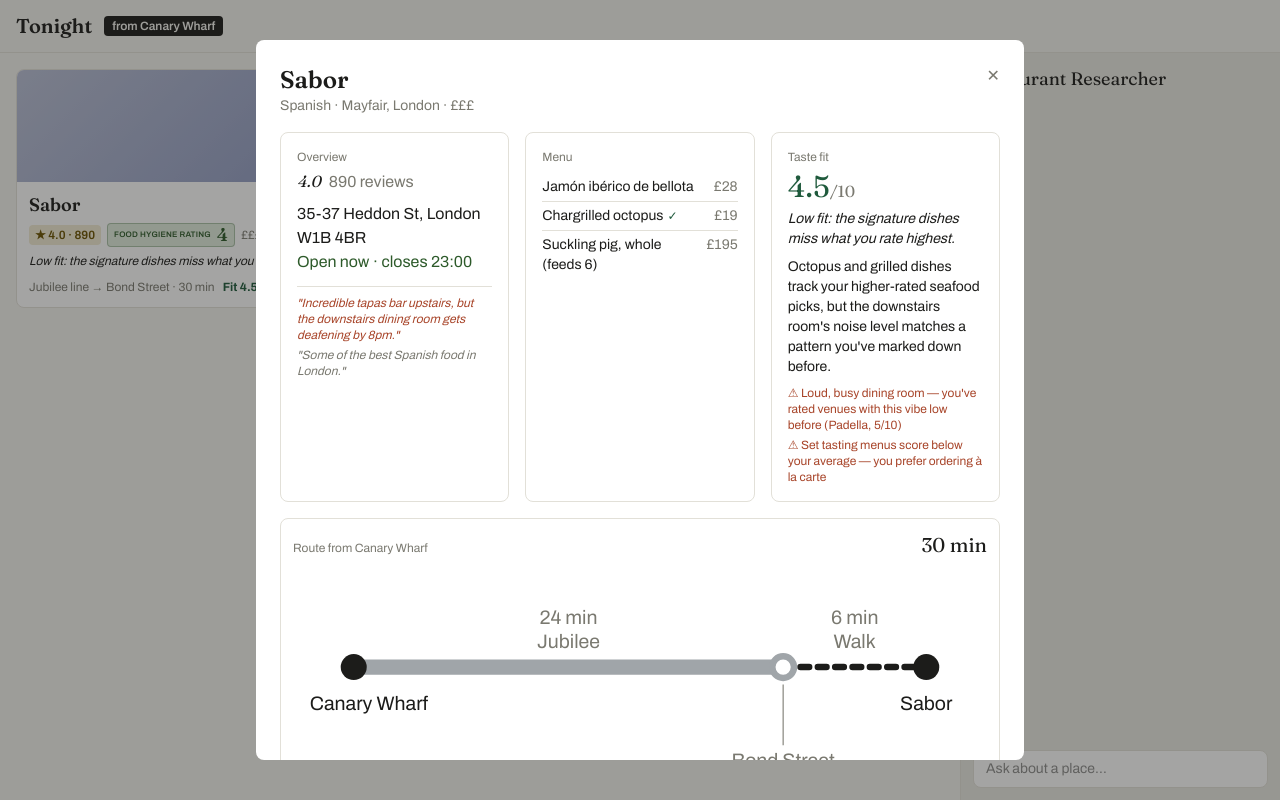
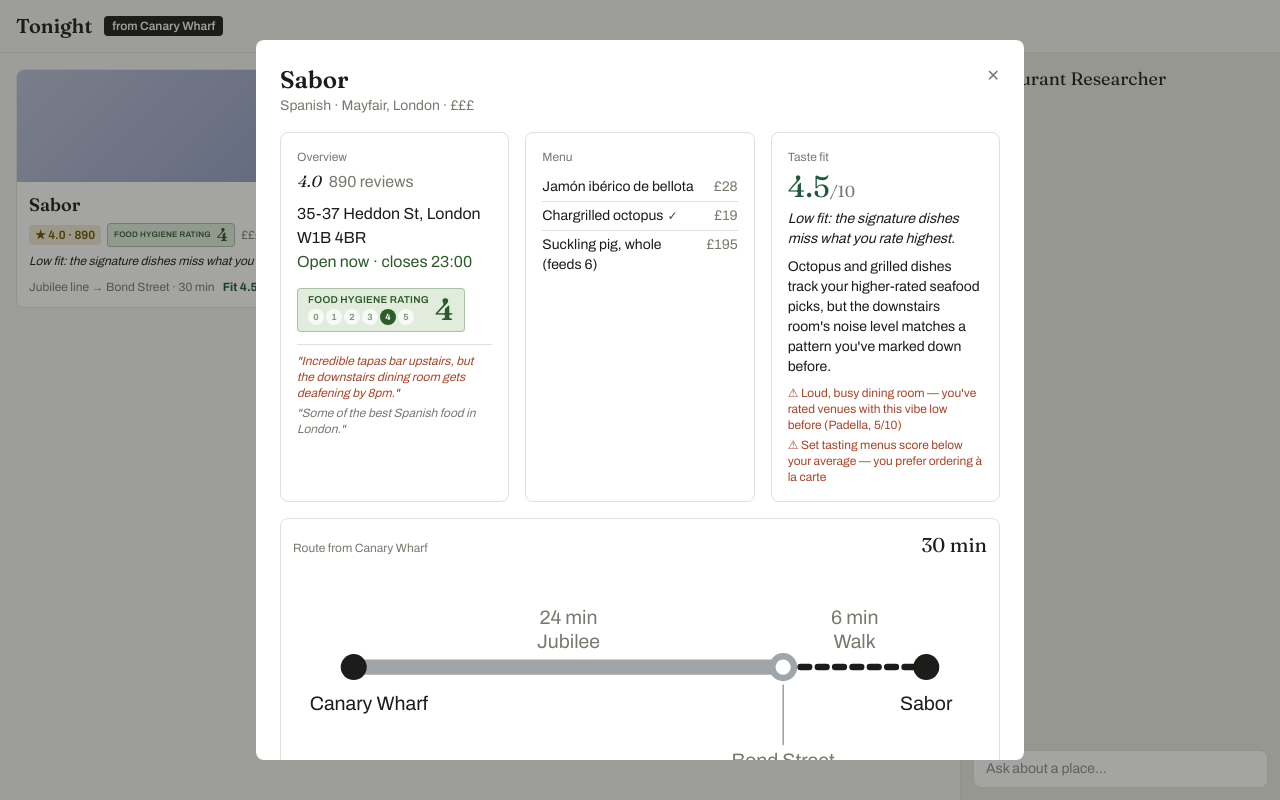
Before and after one commit to Fredheda/restaurant-researcher-app, a Next.js app in the folder frontend/: page / in a window 1280 px wide. Both pictures are taken after a click on the button 244 px from the left and 244 px from the top of the page. Built offline with nearby package versions, Linux system fonts and the light colour scheme.

Commit message:
feat: overlay shows the large hygiene badge RR-39

```diff
--- a/frontend/app/detail-overlay.tsx
+++ b/frontend/app/detail-overlay.tsx
@@ -1,4 +1,5 @@
 import type { PlaceResult } from "./types";
+import { HygieneBadge } from "./hygiene-badge";
 import { RouteMap } from "./route-map";
 
 export function DetailOverlay({
@@ -47,6 +48,11 @@ export function DetailOverlay({
             )}
             <p className="mt-2 text-ink">{place.overview.address}</p>
             {place.overview.openStatus && <p className="text-good">{place.overview.openStatus}</p>}
+            {place.hygieneRating !== undefined && (
+              <div className="mt-3">
+                <HygieneBadge rating={place.hygieneRating} size="lg" />
+              </div>
+            )}
             {place.overview.reviewQuotes.length > 0 && (
               <ul className="mt-3 space-y-1 border-t border-hairline pt-2 text-xs text-muted italic">
                 {place.overview.reviewQuotes.map((q) => (
```
Also changed, not shown: 1 other file (tests, documents, lock files or other folders).
